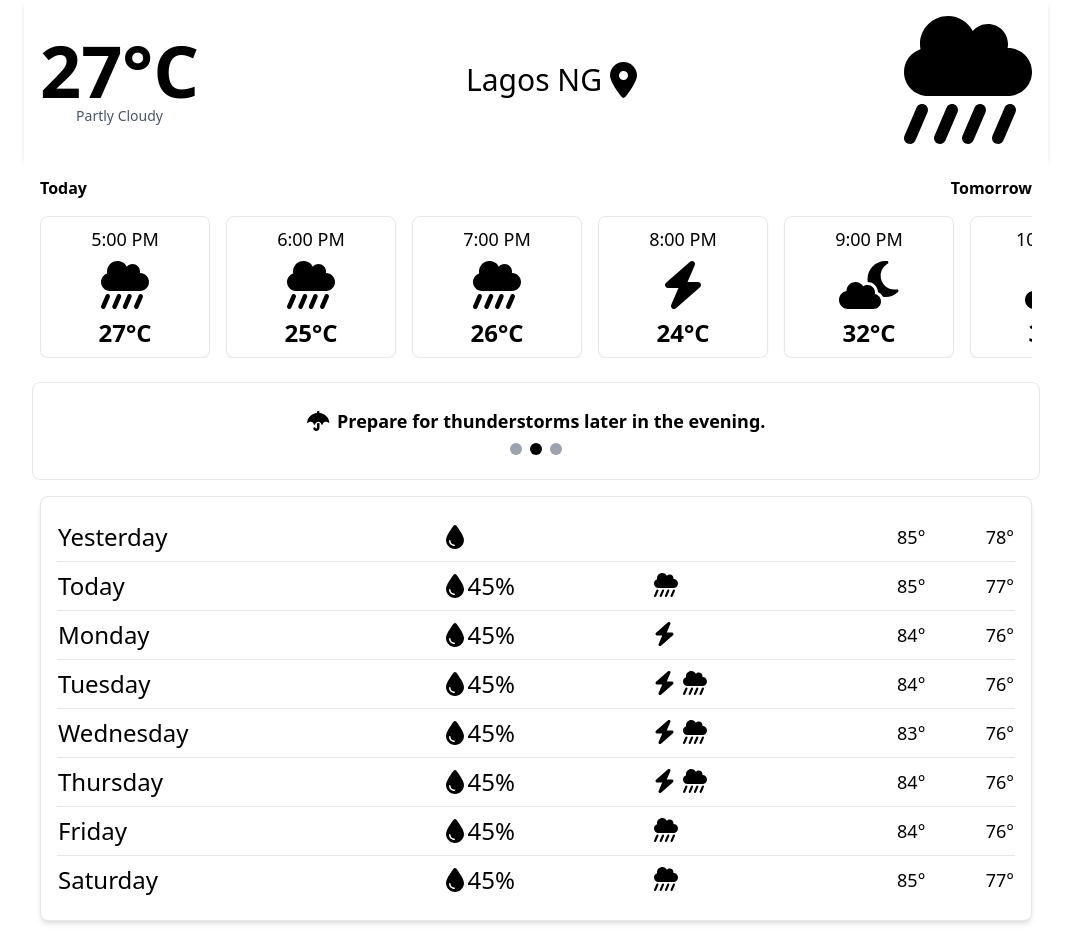
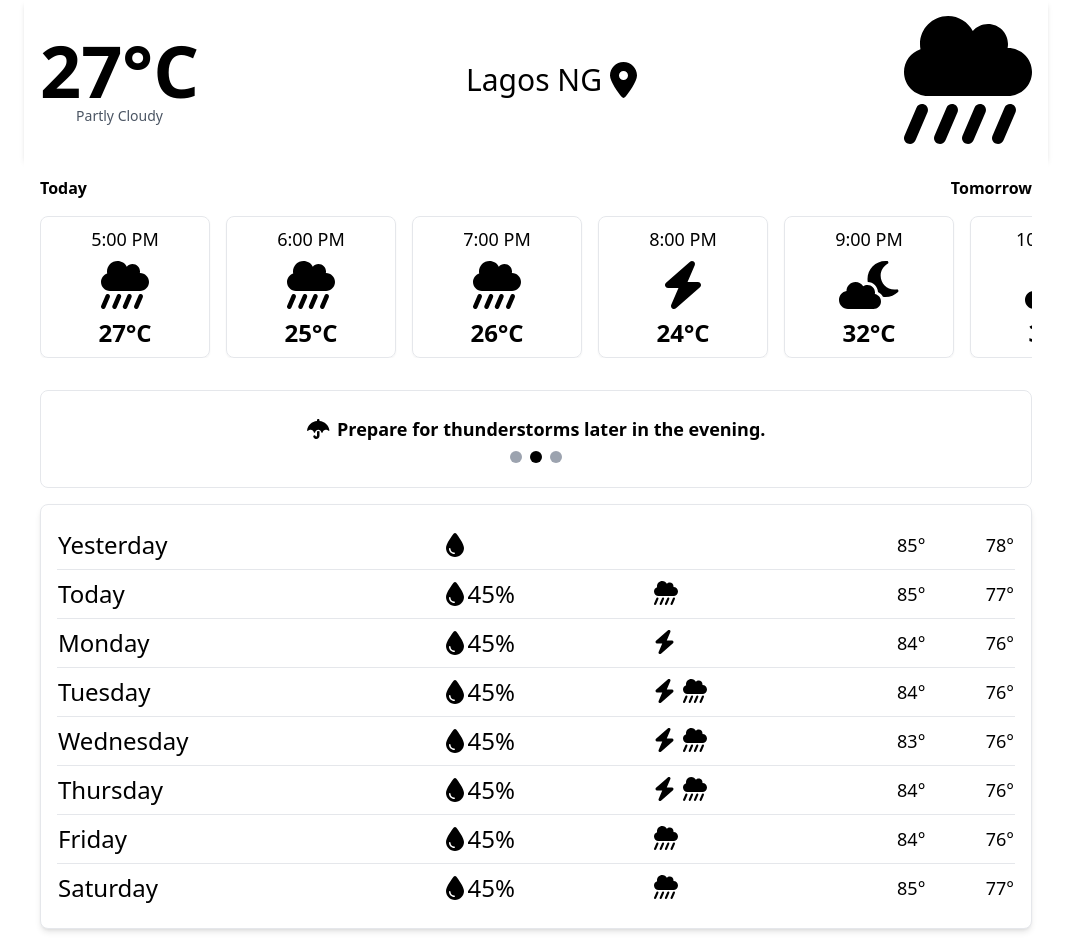
Before and after one commit to VectorGits/SkyCast, a React (Vite) app: page / in a window 1280 px wide. Shown: the whole page, without its empty margins (104-1175 px from the left). Built offline with nearby package versions, Linux system fonts and the light colour scheme.

Commit message:
chore: Update styles for better spacing

```diff
--- a/src/components/Notification.jsx
+++ b/src/components/Notification.jsx
@@ -52,7 +52,7 @@ const Notification = () => {
   };
 
   return (
-    <div className="p-2 sm:py-2 lg:py-6 m-2 border rounded-lg">
+    <div className="p-2 sm:py-2 lg:py-6 m-4 border rounded-lg">
       <div
         className="relative w-full overflow-hidden"
         onTouchStart={handleTouchStart}
```
